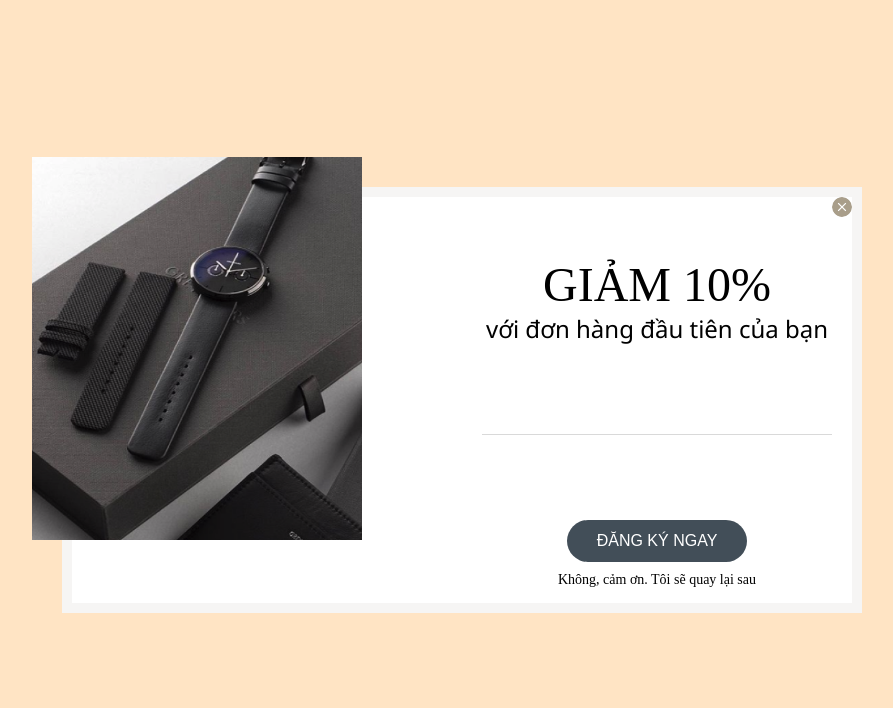
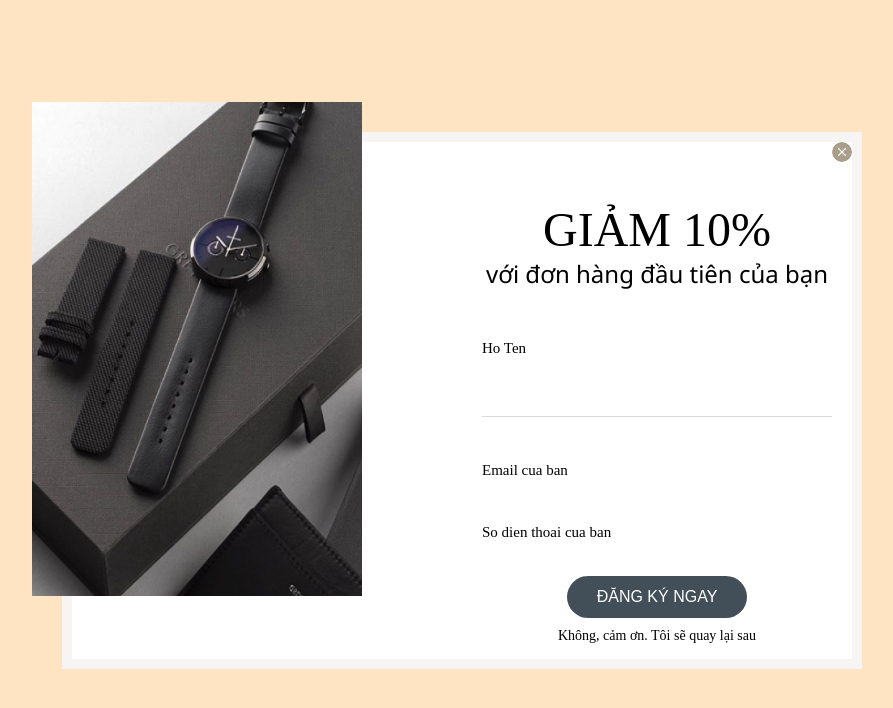
Before and after one commit to subiz/campaign-template, a Vue app: page / in a window 1280 px wide. Shown: the top 708 px of the page, without its empty margins (178-1071 px from the left). Built offline with nearby package versions, Linux system fonts and the light colour scheme; the HTML template or start-up script is replaced by a standard one.

Commit message:
fix label

```diff
--- a/src/components/Form.vue
+++ b/src/components/Form.vue
@@ -1,8 +1,9 @@
 <template>
 	<div class="form">
-		<div  v-for="field in form.fields"  class="form">
+		<div  v-for="field in form.fields" class="form">
+			<label class="label">{{field.label}}</label>
+
 			<div v-if="field.type==='list' && !field.multiple_choice" class="form--list-container">
-				<label class="label">{{field.label}}</label>
 				<div class="radio" v-for="item in field.list">
 					<input type="radio" :id="field.key + item" :name="field.key" :value="item"
 								 @change="ev => onRadioChange(ev, field, item)"
@@ -15,7 +16,6 @@
 			</div>
 
 			<div v-if="field.type==='list' && field.multiple_choice" class="form--list-container">
-				<label class="label">{{field.label}}</label>
 
 				<div class="checkbox" v-for="item in field.list">
 					<input
@@ -248,5 +248,9 @@
 	 margin-top: 15px;
  }
 
-
+ .label {
+	 font-size: 15px;
+	 display: block;
+	 margin-top: 20px;
+ }
 </style>
```
